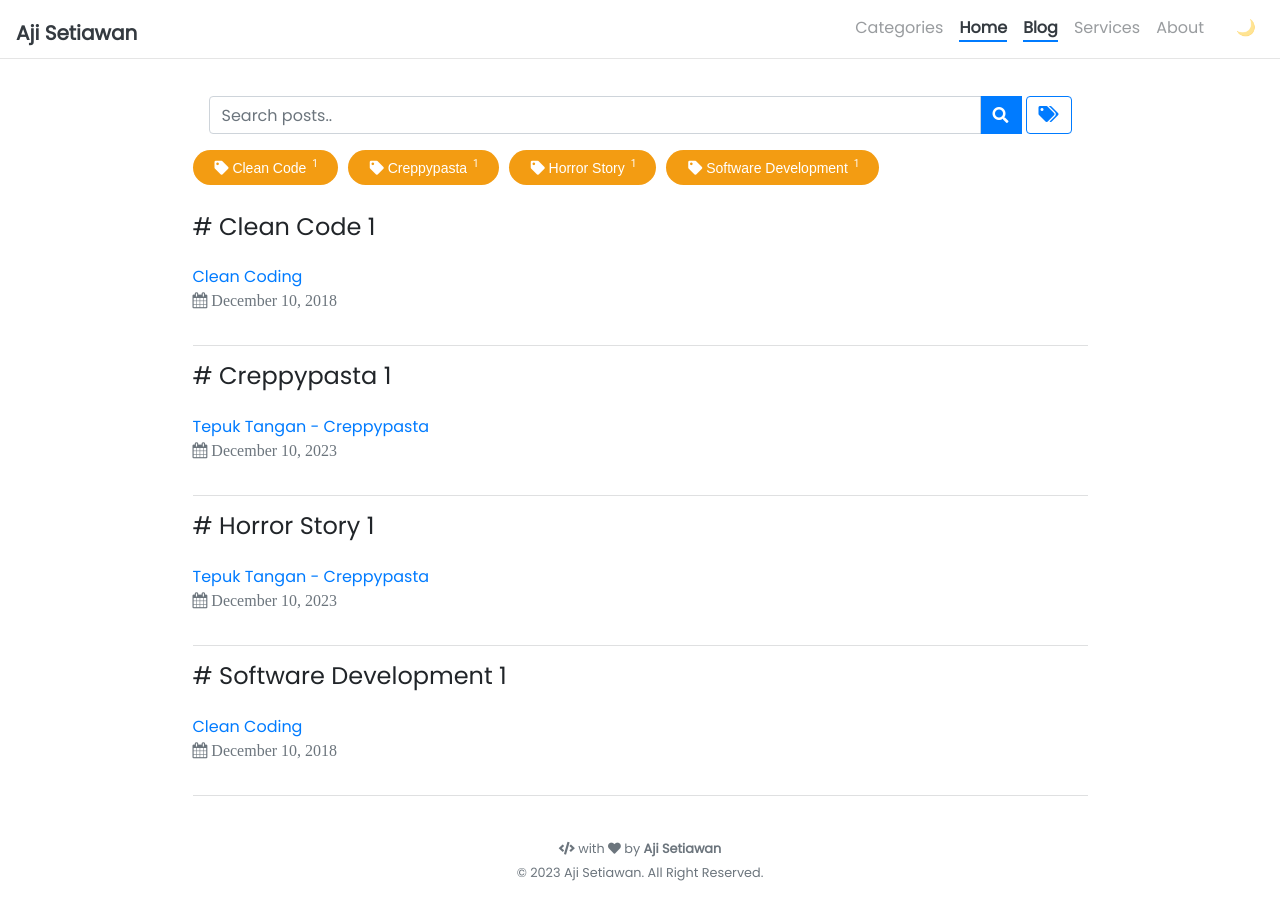
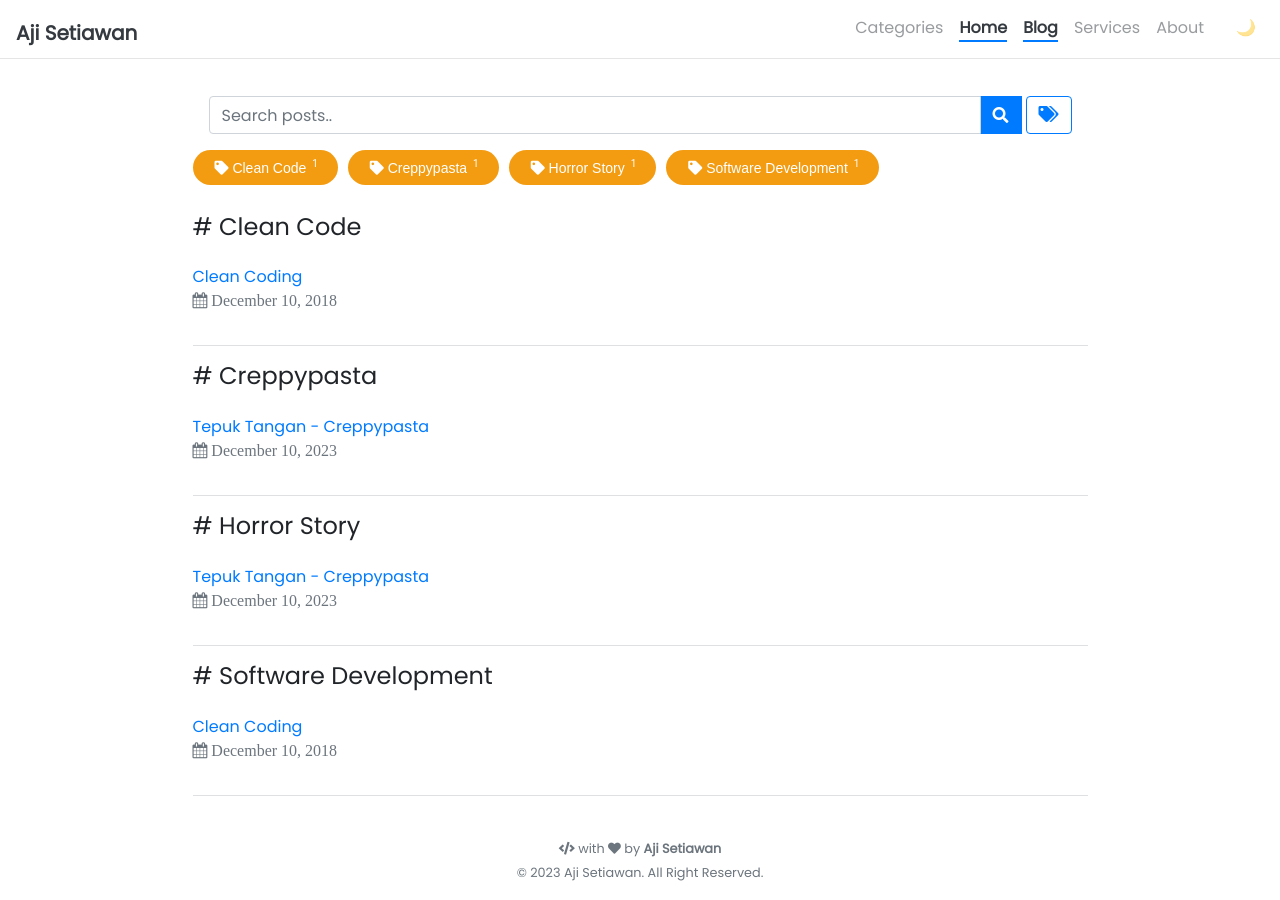
Before and after one commit to ajisetiawan716/ajisetiawan716.github.io, a Jekyll site: the page built from pages/tags.html, in a window 1280 px wide. Built offline with Jekyll 4.4.1, drawn with Linux system fonts in a browser that asks for light colours; nearby versions of some CDN libraries; comment, search, counter and statistics services are not loaded.

Commit message:
Update tags.html

```diff
--- a/_includes/blog/tags.html
+++ b/_includes/blog/tags.html
@@ -12,14 +12,14 @@
 <div class="signboard-meta">
 {%- for tag in tags_list -%}
     <div class="signboard signboard-tag tag-label-orange">
-    <a href="#{{- tag -}}"><i class="fas fa-tag" aria-hidden="true"></i>&nbsp;{{- tag -}}&nbsp;<span>{{site.tags[tag].size}}</span></a>
+    <a href="#{{- tag -}}" class="style="font-family: Raleway,Arial,sans-serif; font-size:14px"><i class="fas fa-tag" aria-hidden="true"></i>&nbsp;{{- tag -}}&nbsp;<span>{{site.tags[tag].size}}</span></a>
     </div>
 {%- endfor -%}
 </div>
 <div class="py-2">
 {%- for tag in tags_list -%}
     <h4 id="{{- tag -}}" class="signboard-meta">
-        #&nbsp;{{- tag -}}&nbsp;<span>{{site.tags[tag].size}}</span>
+        #&nbsp;{{- tag -}}&nbsp;
     </h4>
     <div class="py-3">
         {%- for post in site.tags[tag] -%}
```
